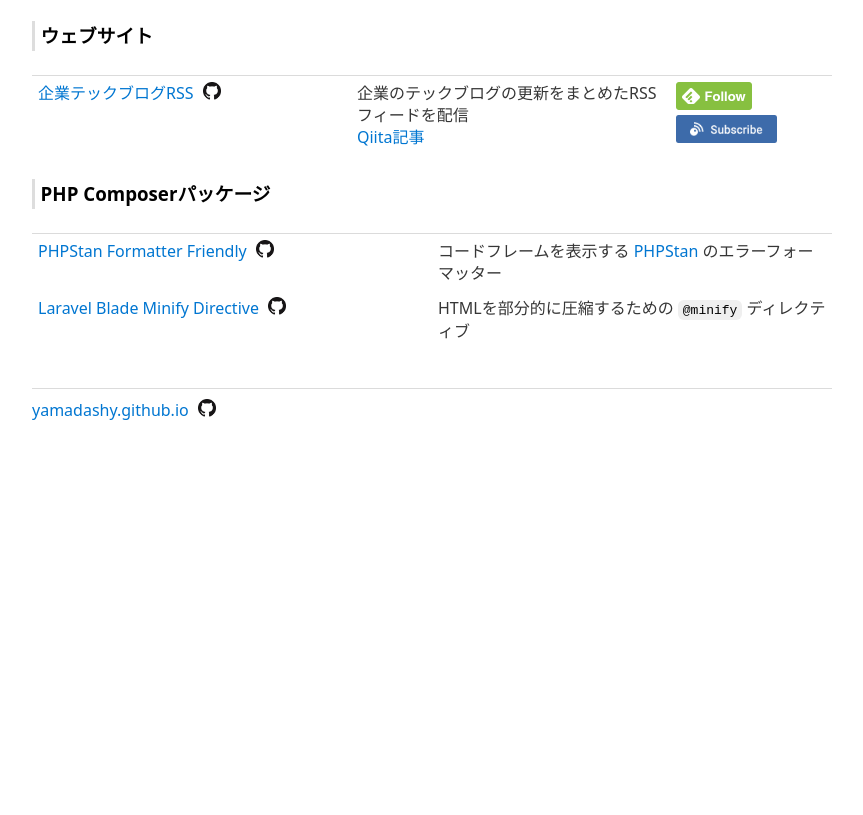
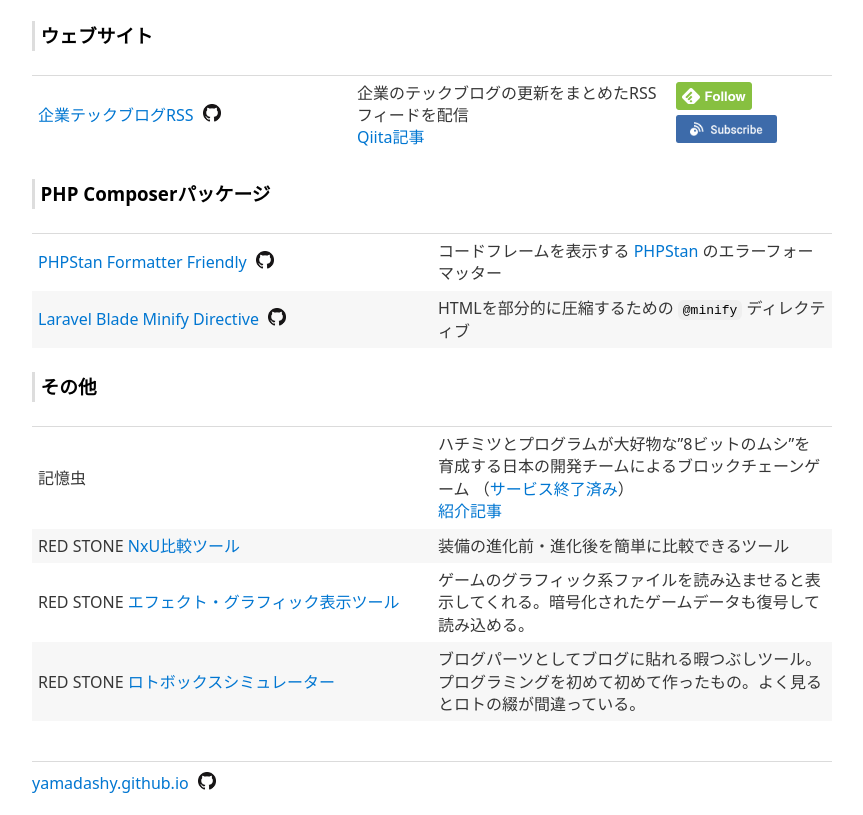
Before and after one commit to yamadashy/yamadashy.github.io, an Eleventy site: page src/index.njk in a window 1280 px wide. Shown: the part 559-1374 px from the top of the page, without its empty margins (208-1071 px from the left). Before the commit the page ends 1000 px from the top, so only its background shows below. Built offline with nearby package versions, Linux system fonts and the light colour scheme; Eleventy itself is replaced by a stand-in of ours; files that its build step writes are made by us from their sources.

Commit message:
update: 項目追加

```diff
--- a/src/_includes/styles/index.css
+++ b/src/_includes/styles/index.css
@@ -7,8 +7,11 @@
     padding: 0.1em 0.3em;
 }
 
+table tbody tr td {
+    vertical-align: middle;
+}
 table tbody tr:nth-child(even) {
-    background-color: transparent;
+    background-color: var(--background-alt);
 }
 table tbody tr:hover {
     background-color: var(--background);
--- a/src/index.njk
+++ b/src/index.njk
@@ -153,6 +153,38 @@
             </tr>
             </tbody>
         </table>
+
+        <h3>その他</h3>
+        <table>
+            <thead>
+            <tr>
+                <th></th>
+                <th></th>
+            </tr>
+            </thead>
+            <tbody>
+                <tr>
+                    <td>記憶虫</td>
+                    <td>
+                        ハチミツとプログラムが大好物な”8ビットのムシ”を育成する日本の開発チームによるブロックチェーンゲーム
+                        （<a href="https://note.com/ivan622/n/n7251e20c92a8">サービス終了済み</a>）<br>
+                        <a href="https://dappsgamelab.com/pre/kiokumushi/">紹介記事</a>
+                    </td>
+                </tr>
+                <tr>
+                    <td>RED STONE <a href="http://kou0120.blog.fc2.com/blog-entry-70.html">NxU比較ツール</a></td>
+                    <td>装備の進化前・進化後を簡単に比較できるツール</td>
+                </tr>
+                <tr>
+                    <td>RED STONE <a href="http://kou0120.blog.fc2.com/blog-entry-205.html">エフェクト・グラフィック表示ツール</a></td>
+                    <td>ゲームのグラフィック系ファイルを読み込ませると表示してくれる。暗号化されたゲームデータも復号して読み込める。</td>
+                </tr>
+                <tr>
+                    <td>RED STONE <a href="http://kou0120.blog.fc2.com/blog-entry-148.html">ロトボックスシミュレーター</a></td>
+                    <td>ブログパーツとしてブログに貼れる暇つぶしツール。プログラミングを初めて初めて作ったもの。よく見るとロトの綴が間違っている。</td>
+                </tr>
+            </tbody>
+        </table>
     </div>
 
     <footer>
```
